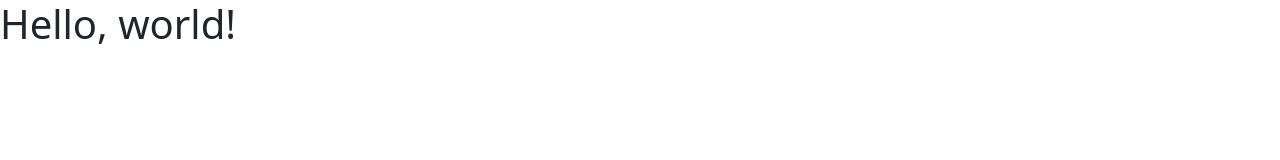
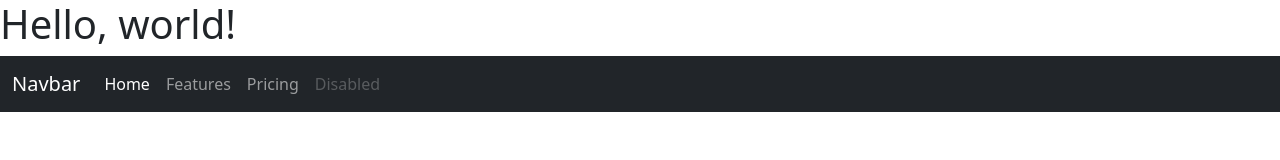
Before and after one commit to hernandw/ejercicio2-clase, a plain HTML site: page index.html in a window 1280 px wide. Drawn offline with nearby package versions, Linux system fonts and the light colour scheme.

Commit message:
:sprakles: agregar el navbar

```diff
--- a/index.html
+++ b/index.html
@@ -8,6 +8,37 @@
   </head>
   <body>
     <h1>Hello, world!</h1>
+
+    <nav class="navbar navbar-expand-lg bg-dark navbar-dark">
+  <div class="container-fluid">
+    <a class="navbar-brand" href="#">Navbar</a>
+    <button class="navbar-toggler" type="button" data-bs-toggle="collapse" data-bs-target="#navbarNav" aria-controls="navbarNav" aria-expanded="false" aria-label="Toggle navigation">
+      <span class="navbar-toggler-icon"></span>
+    </button>
+    <div class="collapse navbar-collapse" id="navbarNav">
+      <ul class="navbar-nav">
+        <li class="nav-item">
+          <a class="nav-link active" aria-current="page" href="#">Home</a>
+        </li>
+        <li class="nav-item">
+          <a class="nav-link" href="#">Features</a>
+        </li>
+        <li class="nav-item">
+          <a class="nav-link" href="#">Pricing</a>
+        </li>
+        <li class="nav-item">
+          <a class="nav-link disabled" aria-disabled="true">Disabled</a>
+        </li>
+      </ul>
+    </div>
+  </div>
+</nav>
+
+
+
+
+
+
     <script src="https://cdn.jsdelivr.net/npm/bootstrap@5.3.2/dist/js/bootstrap.bundle.min.js" integrity="sha384-C6RzsynM9kWDrMNeT87bh95OGNyZPhcTNXj1NW7RuBCsyN/o0jlpcV8Qyq46cDfL" crossorigin="anonymous"></script>
   </body>
 </html>
```
